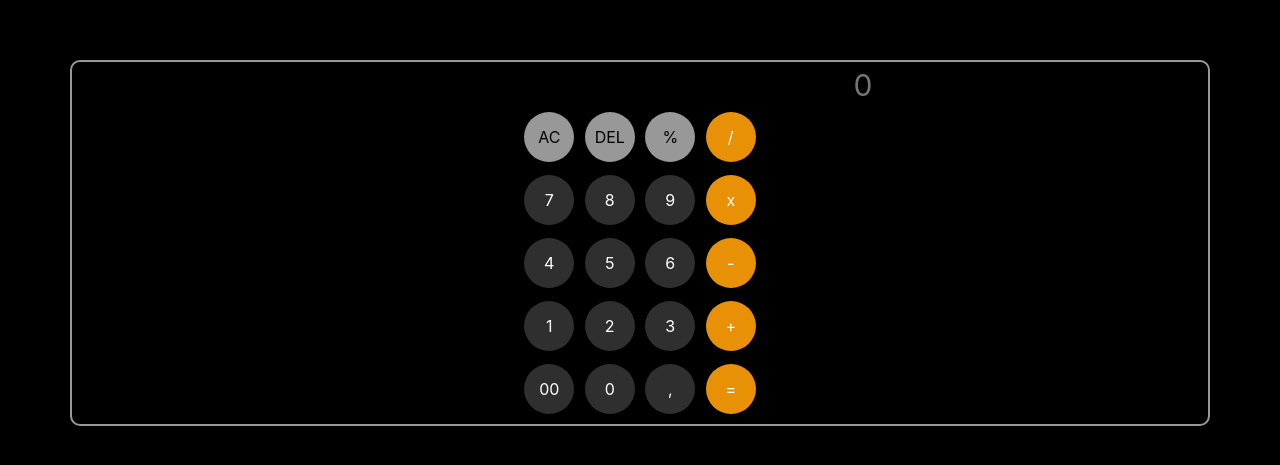
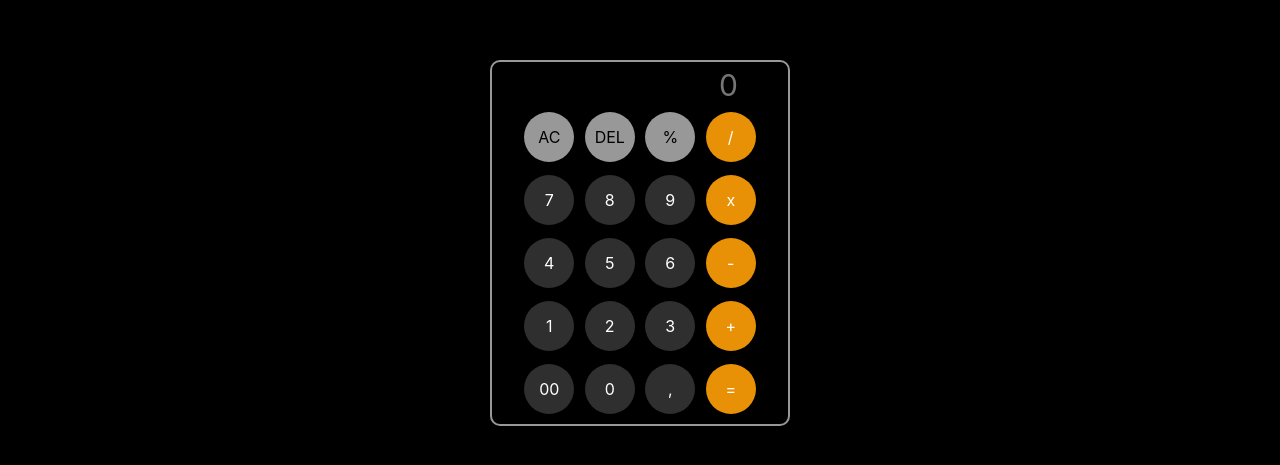
Before and after one commit to GianBrignani00/Calculadora-IPHN, a plain HTML site: page index.html in a window 1280 px wide. Shown: the part 157-622 px from the top of the page. Drawn offline with nearby package versions, Linux system fonts and the light colour scheme.

Commit message:
anchos del input

```diff
--- a/estilos.css
+++ b/estilos.css
@@ -10,11 +10,13 @@ body{
     border: 2px solid #989898;
     border-radius: 10px;
     text-align: center;
+    width: 300px;
 }
 
 input{
     text-align: right;
     background-color: transparent;
+    width: 200px;
     border: none;
     color: white;
     font-size: 30px;
```
